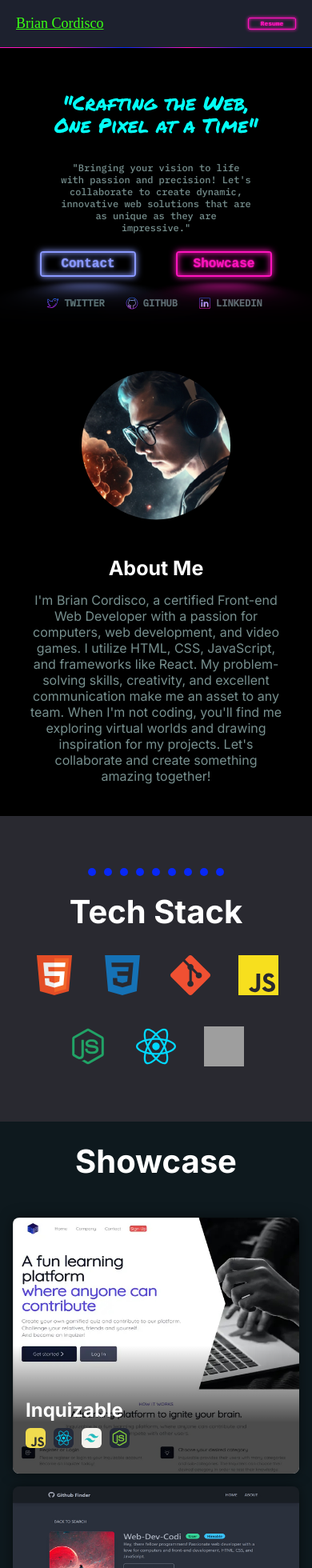
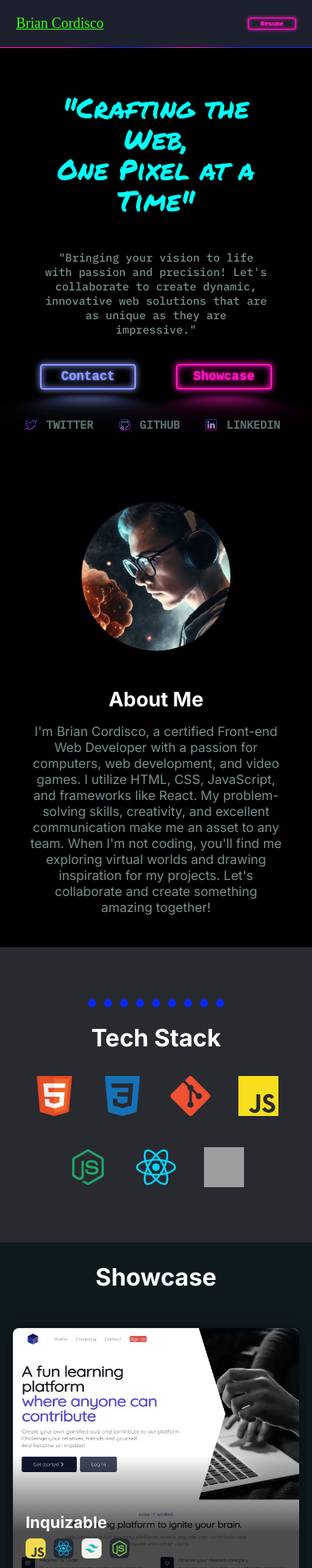
Before and after one commit to Web-Dev-Codi/portfolio-built-in-next.js, a Next.js app: page / in a window 390 px wide. Shown: the top 1960 px of the page at 80% size. Built offline with nearby package versions, Linux system fonts and the light colour scheme; grey boxes are pictures that could not be loaded; a web font is replaced by a local one.

Commit message:
Working on mobile styles

```diff
--- a/app/globals.css
+++ b/app/globals.css
@@ -763,9 +763,6 @@ button:focus {
 }
 
 .footer {
-	bottom: 0;
-	left: 0;
-	right: 0;
 	border-top: solid;
 	border-image-slice: 1;
 	border-width: 1px;
@@ -1063,17 +1060,22 @@ button:focus {
 	.hero_left h1 {
 		margin: 15px 0px;
 		padding: 0px;
-		font-size: 25px;
+		font-size: 35px;
+    width: 75%;
 	}
 
 	.hero_left p {
-		padding: 5px;
-		font-size: 12px;
+		font-size: 14px;
 	}
 
 	.hero_text {
-		width: 75%;
+		width: 90%;
 	}
+
+  .form_wrapper {
+    height: fit-content;
+    padding: 20px 15px;
+  }
 
 	.about_me_container {
 		width: 100%;
@@ -1146,4 +1148,43 @@ button:focus {
 		width: 50px;
 		height: 50px;
 	}
+  .barcode_font {
+    font-size: 20px;
+  }
+  .copy_para {
+    font-size: 12px;
+  }
+
+  .social_media_contacts img {
+    height: 25px;
+    width: 25px;
+  }
+
+  .footer a {
+    padding: 2px;
+  }
+
+  .copyright_link {
+    margin: 5px 0px;
+  }
+  .showcase_title,
+  .skills_header,
+  .contact {
+    font-size: 30px;
+  }
+
+  button {
+    margin-top: 1rem;
+  }
+
+  label,
+  input,
+  textarea,
+  button {
+    font-size: 0.9rem;
+  }
+
+  .showcase-card__title {
+    font-size: 20px;
+  }
 }
```
